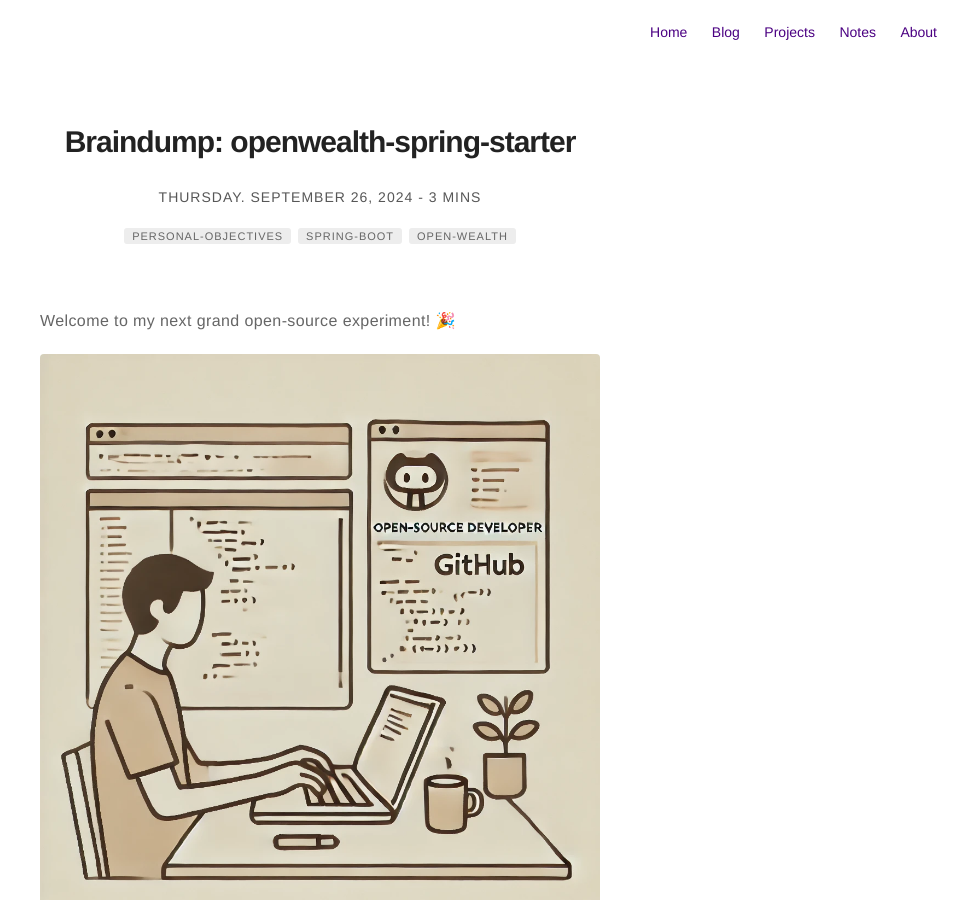
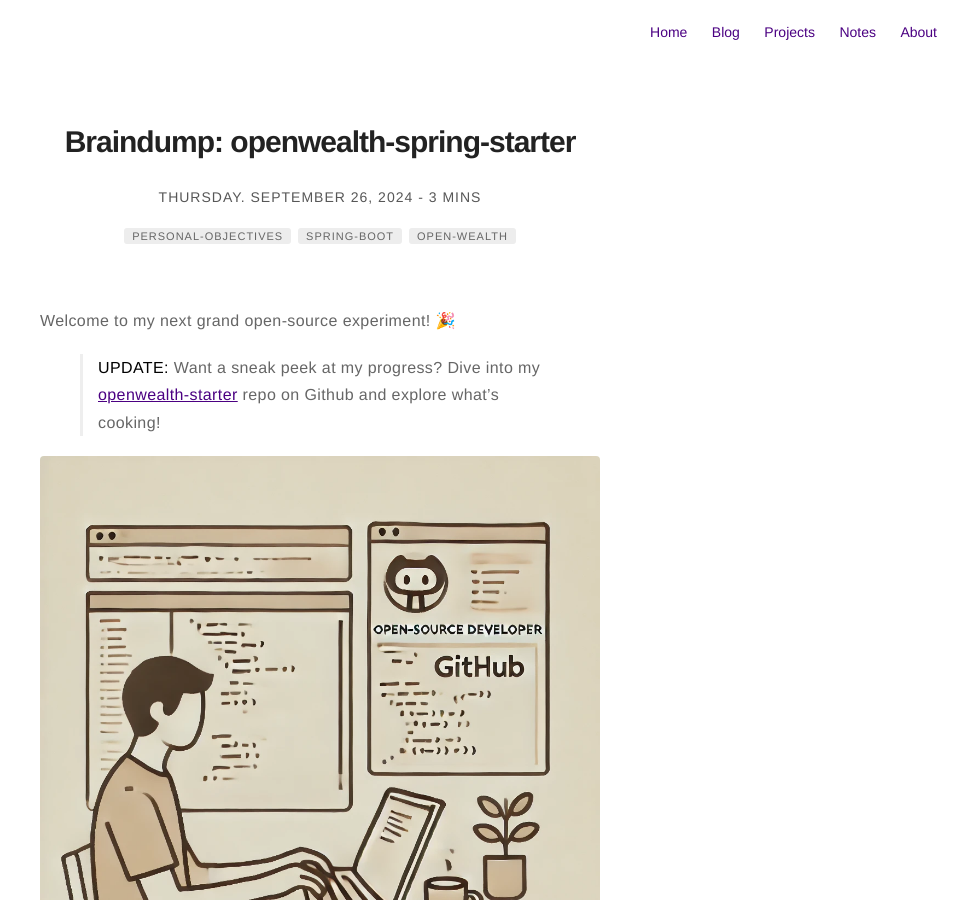
Before and after one commit to acltabontabon/acltabontabon.github.io, a Jekyll site: the page built from _posts/2024-09-26-openwealth-starter.markdown, in a window 1280 px wide and 900 px high. Shown: the whole window, without its empty margins (320-1280 px from the left). Built offline with Jekyll 4.4.1, drawn with Linux system fonts in a browser that asks for light colours; nearby versions of some CDN libraries; comment, search, counter and statistics services are not loaded.

Commit message:
Openwealth-note: Add github repo ref (#32)

```diff
--- a/_posts/2024-09-26-openwealth-starter.markdown
+++ b/_posts/2024-09-26-openwealth-starter.markdown
@@ -16,6 +16,8 @@ externalLink: false
 ---
 
 Welcome to my next grand open-source experiment! 🎉
+
+> **UPDATE:** Want a sneak peek at my progress? Dive into my [openwealth-starter](https://github.com/acltabontabon/openwealth-spring-starter) repo on Github and explore what’s cooking!
 
 ![Markdowm Image][0]
 
```
